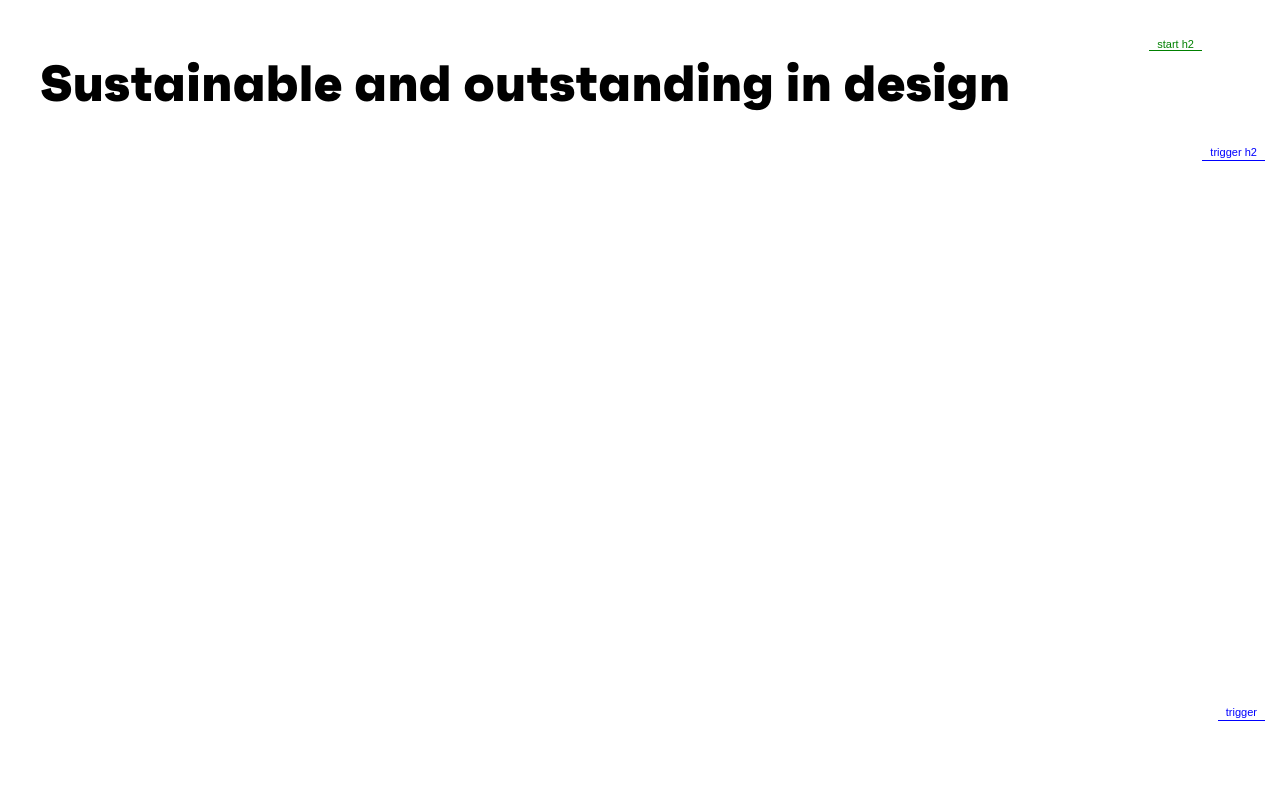
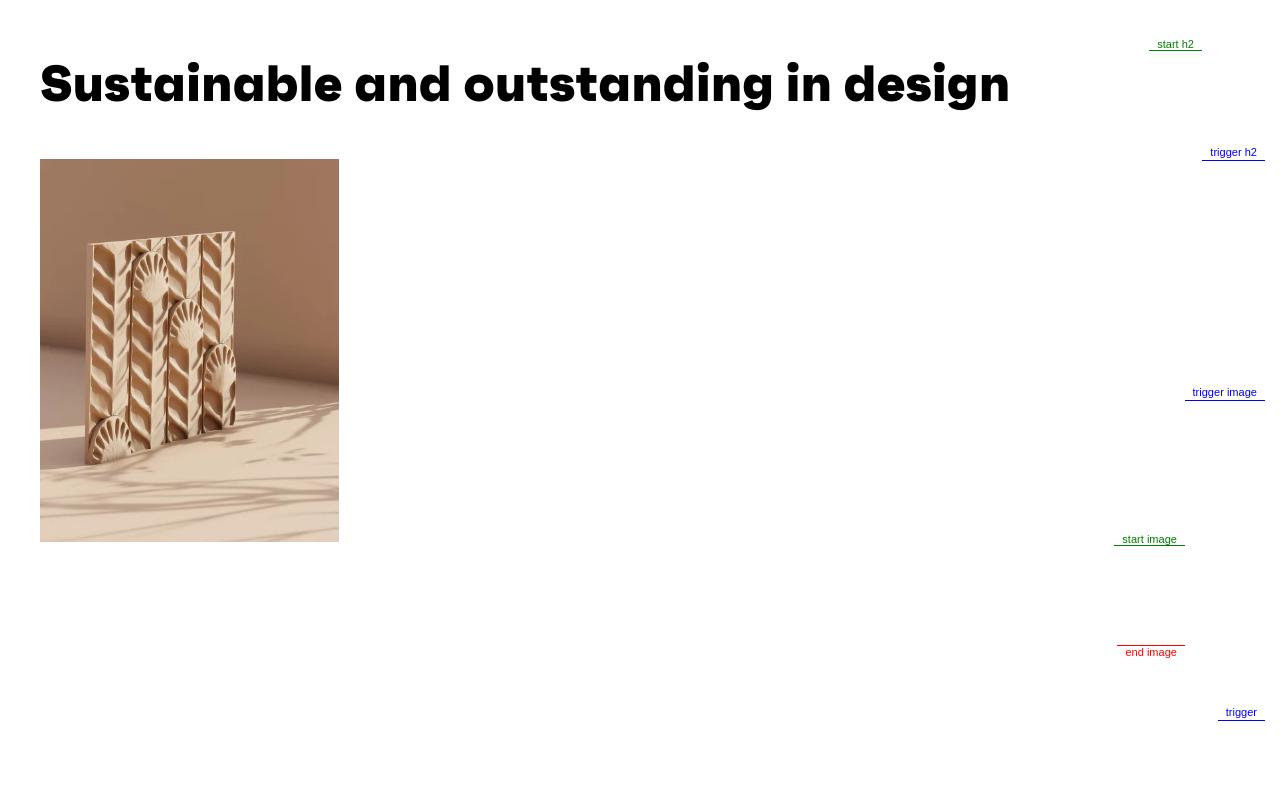
Before and after one commit to zhaozhentao/ScrollMagic, a website: page examples/basic/index.html in a window 1280 px wide. Shown: the top 800 px of the page. Drawn offline with Linux system fonts and the light colour scheme.

Commit message:
图片平移

```diff
--- a/examples/basic/index.html
+++ b/examples/basic/index.html
@@ -89,6 +89,10 @@
                 font-size: 90px;
             }
         }
+
+        .uk-width-large {
+            width: 299px;
+        }
     </style>
 </head>
 <body>
@@ -96,7 +100,12 @@
     <h2 class="uk-heading-xlarge">
         Sustainable and outstanding in design
     </h2>
+
+    <img class="uk-width-large" src="./organic-scaled-571f907c.webp" id="animate" alt="">
+    <div id="trigger"></div>
+
     <div style="height: 100%"></div>
+
     <div id="reveal-elements">
         <div class="box1 digit blue"><p>1</p></div>
         <div class="box1 digit turqoise"><p>2</p></div>
@@ -104,17 +113,28 @@
         <div class="box1 digit green"><p>4</p></div>
         <div class="box1 digit orange"><p>5</p></div>
     </div>
+
     <div style="height: 100%"></div>
 </div>
 <script>
     let controller = new ScrollMagic.Controller();
 
+    // 标题闪出
     let h2 = document.getElementsByClassName("uk-heading-xlarge");
     new ScrollMagic.Scene({triggerElement: h2[0], triggerHook: 0.2})
         .setClassToggle(h2[0], "visible")
         .addIndicators({name: "h2"})
         .addTo(controller);
 
+    // build tween
+    let tween = TweenMax.to("#animate", 1, {translateX: -10, ease: Linear.easeNone});
+
+    let scene = new ScrollMagic.Scene({triggerElement: "#trigger", duration: "100"})
+        .setTween(tween)
+        .addIndicators({name: "image"})
+        .addTo(controller);
+
+    // 小方格一个个闪现
     let revealElements = document.getElementsByClassName("digit");
     for (let i = 0; i < revealElements.length; i++) {
         new ScrollMagic.Scene({
```
Also changed, not shown: examples/basic/organic-scaled-571f907c.webp (added).
